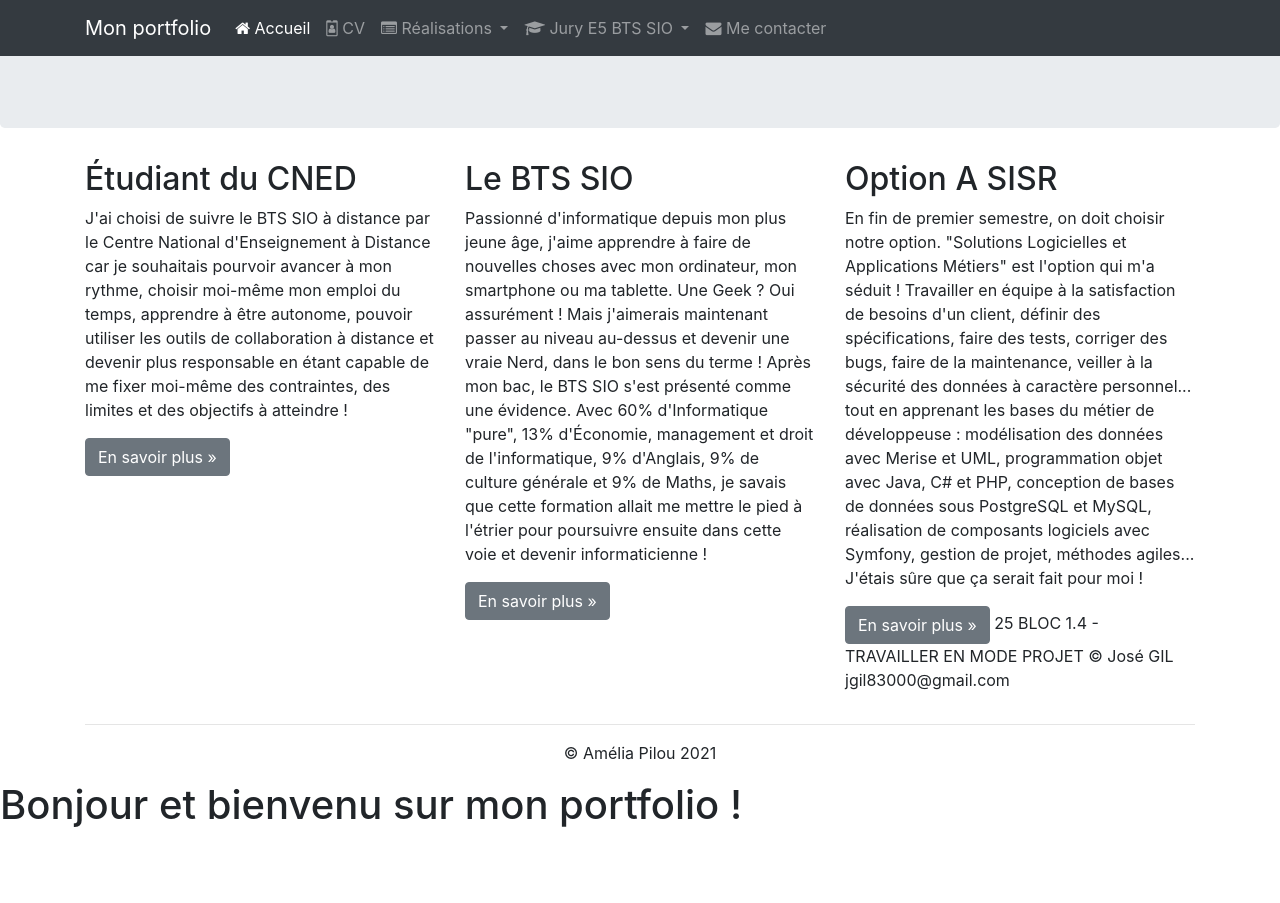
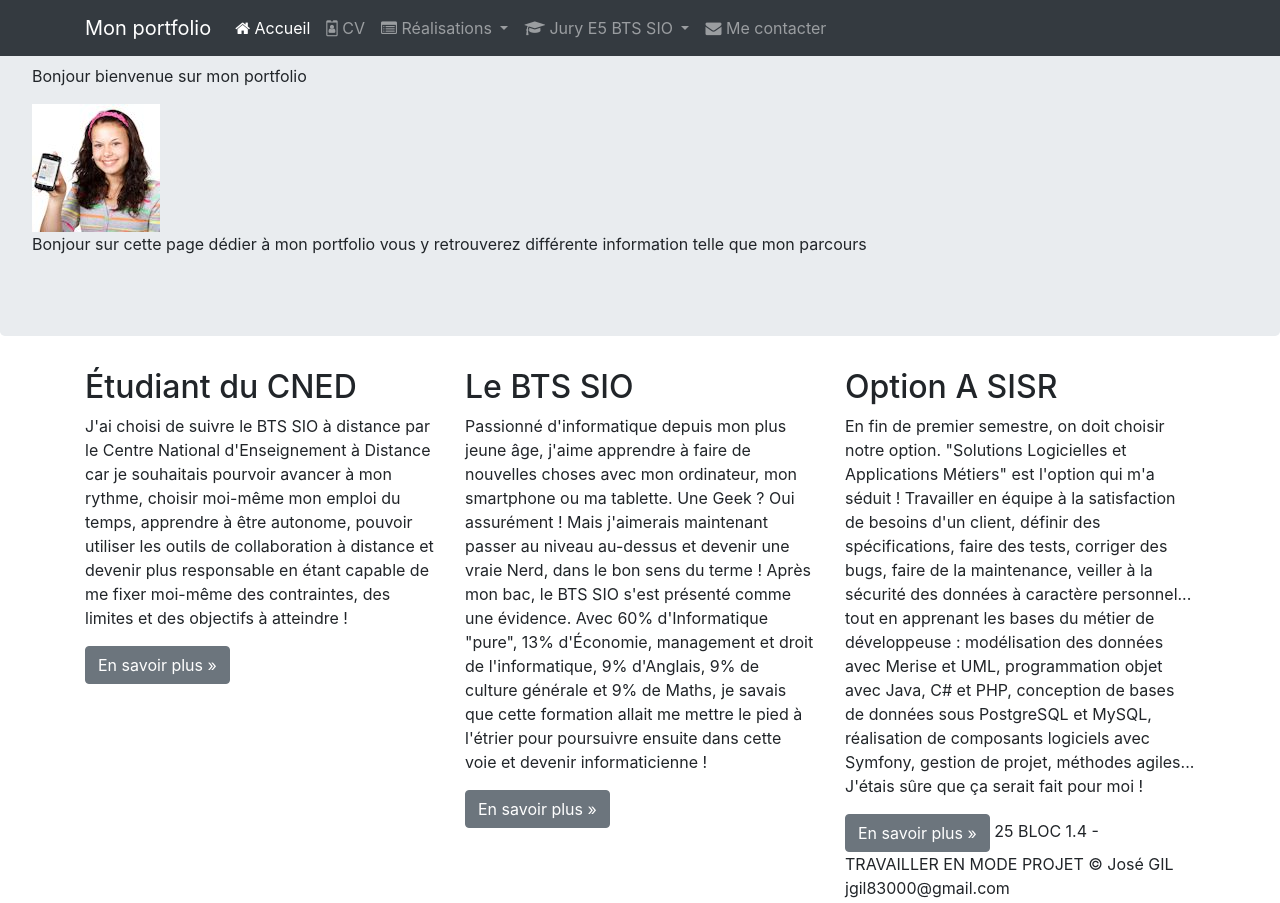
Before and after one commit to iwanttocommit/iwanttocommit.github, a plain HTML site: page index.html in a window 1280 px wide. Shown: the top 903 px of the page. Before the commit the page ends 837 px from the top, so only its background shows below. Drawn offline with nearby package versions, Linux system fonts and the light colour scheme.

Commit message:
Cloture du ticket après le push

```diff
--- a/index.html
+++ b/index.html
@@ -11,6 +11,7 @@
         <link rel="icon" href="favicon.ico">
         <link href="https://maxcdn.bootstrapcdn.com/font-awesome/4.7.0/css/font-awesome.min.css"
               rel="stylesheet">
+        <link href="css/imageProfil.css" rel="stylesheet" type="text/css">
 
         <title>Portfolio de iwanttocommit (BTS SIO 2022)</title>
     </head>
@@ -112,7 +113,11 @@
                 </div>
             </div>
         </nav>
-        <div class="jumbotron"></div> <!-- Emplacement pour le contenu principal de la page -->
+        <div class="jumbotron">
+            <p> Bonjour bienvenue sur mon portfolio
+            </p>
+            <img src="images/AmeliaPilou.jpg" alt=""/> <p> Bonjour sur cette page dédier à mon portfolio vous y retrouverez différente information telle que mon parcours </p>
+        </div> <!-- Emplacement pour le contenu principal de la page -->
         <footer>
             <div class="container">
                 <div class="row">
```
Also changed, not shown: css/imageProfil.css (added, +9 -0 lines), css/images/Red-Rating-Stars.png (added), css/images/ligne.png (added), images/AmeliaPilou.jpg (added), images/MVC.png (added), images/adapters.png (added), images/cv/github2-dreamstale35.png (added), images/cv/instagram-dreamstale43.png (added), images/cv/linkedin-dreamstale45.png (added), images/cv/mail-dreamstale47.png (added), images/cv/skype-dreamstale61.png (added), images/cv/twitter-dreamstale71.png (added), images/ihmcoach.png (added).
